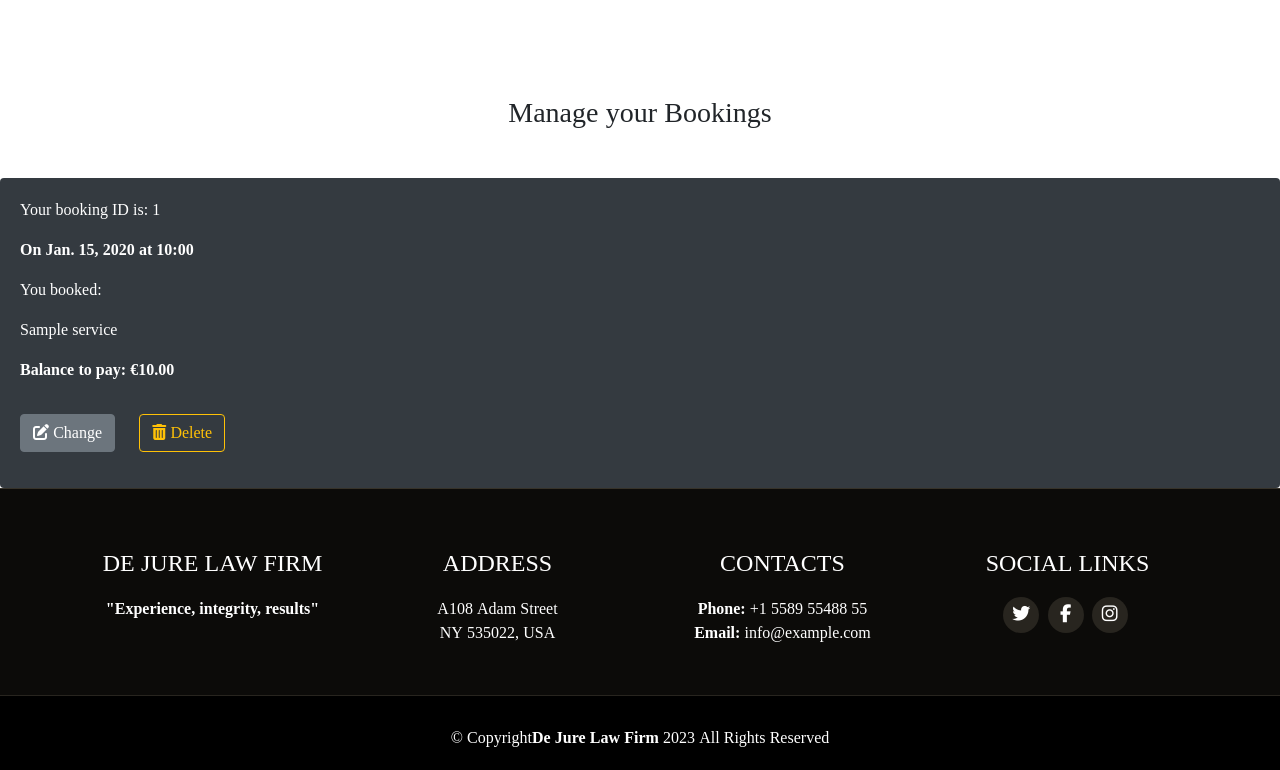
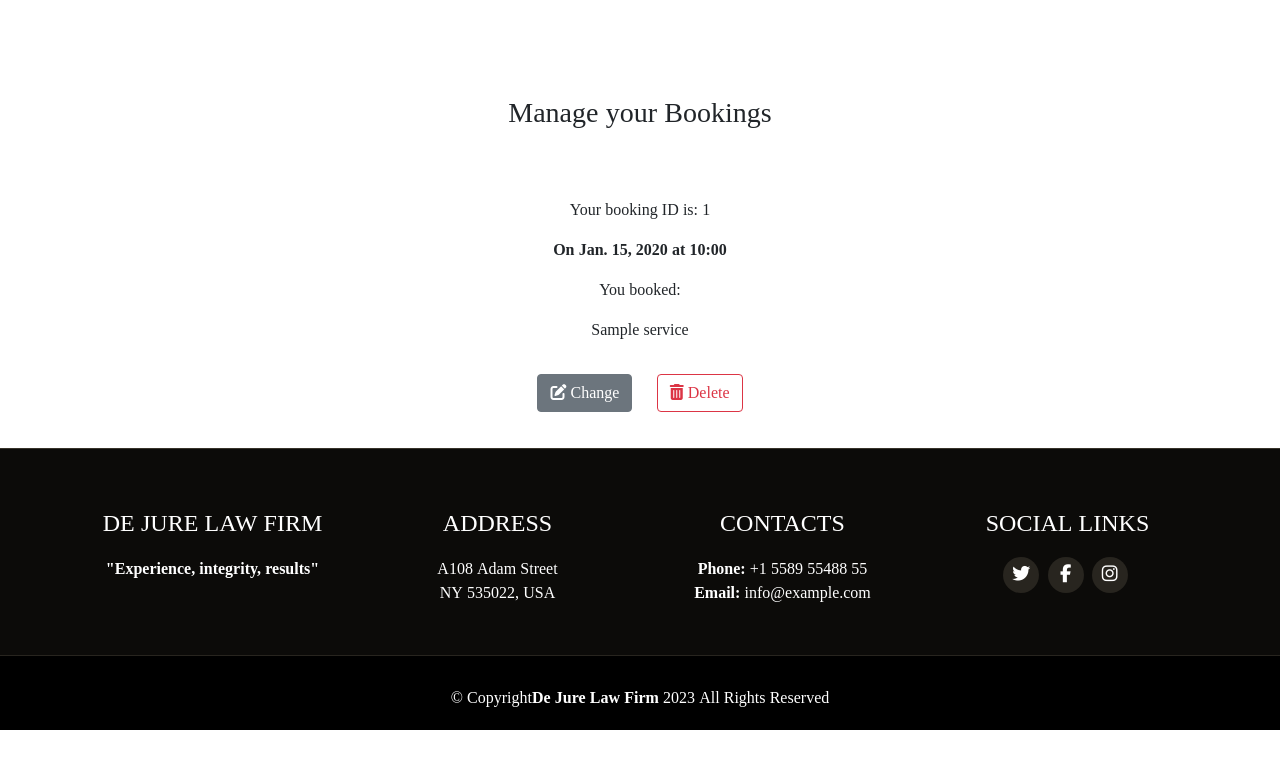
Before and after one commit to daws11/Law-Firm-Website, a Django app: page /booking/bookings/ in a window 1280 px wide. Shown: the part 66-836 px from the top of the page. After the commit the page ends 796 px from the top, so only its background shows below. Run offline with Django 3.2, Linux system fonts and the light colour scheme; a user stored in the database is signed in; tables that the repository leaves empty hold one stand-in row (values such as "Sample post"); some libraries are stand-ins or nearby versions; some web fonts are replaced.

Commit message:
Add changes to the bookings.html file

```diff
--- a/templates/bookings.html
+++ b/templates/bookings.html
@@ -3,33 +3,29 @@
 {% block content %}
 
 <div class="booking-page mt-5 pt-5 text-center">
-
-   <h3 class="text-center mb-5">Manage your Bookings</h3>
+   <h3 class="text-center mb-5" >Manage your Bookings</h3>
       {% for b in bookings %}
-   <div class="card text-white bg-dark border-secondary">
+         <div class="card text-black border-secondary" >
             <div class="card-body">
-
-         <div class="booking-text text-left">
+               <div class="booking-text text-left text-center">
                   <p>Your booking ID is: {{b.id}} </p>
-            <p class="text-white"><b>On {{b.date}} at {{b.time}}</b></p>
+                  <p class="text-black"><b>On {{b.date}} at {{b.time}}</b></p>
                   <p>You booked:</p>
                   <p>{{b.service.service_name}}</p>
-            <p><b>Balance to pay: €{{b.service.price}}</b></p>
-
                      <a href="{% url 'change_booking' b.id %}"
                         class="card-link btn btn-secondary btn-book-secondary mt-3 mb-3">
                            <i class="fa-solid fa-pen-to-square"></i> Change</a>
                               <a href="{% url 'delete_booking' b.id %}"
-               class="card-link btn btn-outline-warning btn-book-warning mt-3 mb-3">
+                        class="card-link btn btn-outline-danger btn-book-danger mt-3 mb-3">
                            <i class="fa-solid fa-trash-can"></i> Delete</a>
-
                </div>
             </div>
          </div>
       {% empty %}
          <div class="booknow-msg p-2">
-      <p class="pt-2">You have no bookings at the moment.
-          Click the button <a href="{%url 'booknow' %}" class="orange">Book Now</a> to make a booking.</p>
+            <p class="pt-2">You have no bookings at the moment.Click the button
+               <a href="{%url 'booknow' %}" class="orange">Book Now</a> to make a booking.
+            </p>
          </div>
 
 
```
Lines whose indentation alone changed are shown as unchanged.
